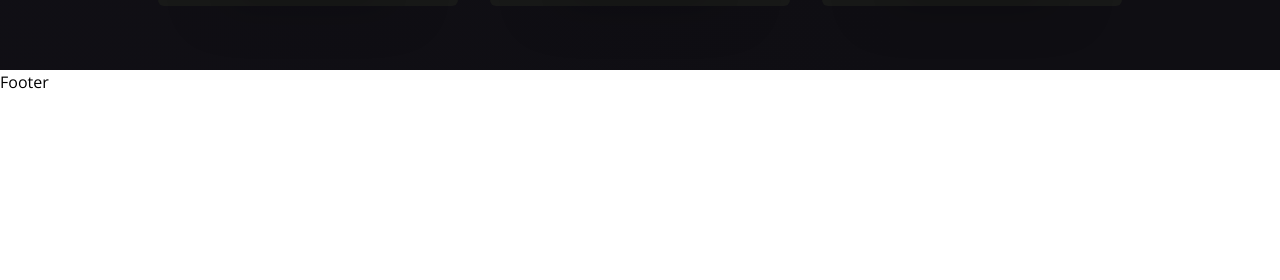
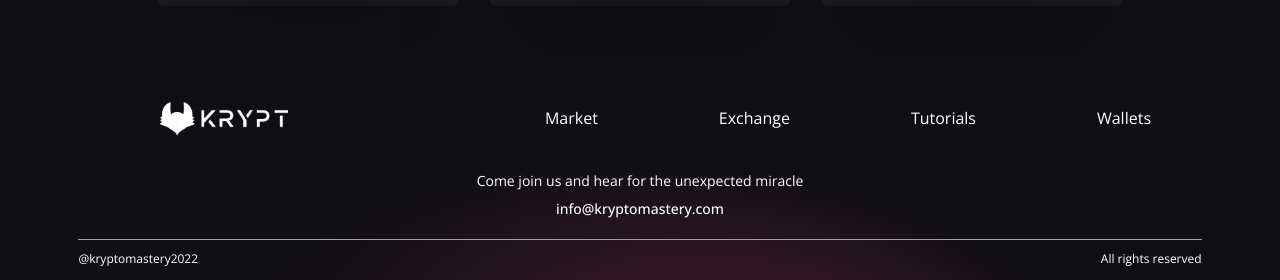
Before and after one commit to ProMehedi/blockchain-krypt, a React (Create React App) app in the folder client/: page / in a window 1280 px wide. Shown: the part 2309-2589 px from the top of the page. Before the commit the page ends 2403 px from the top, so only its background shows below. Built offline with nearby package versions, Linux system fonts and the light colour scheme; no server answers.

Commit message:
Create Footer

```diff
--- a/client/src/components/Footer.jsx
+++ b/client/src/components/Footer.jsx
@@ -1,5 +1,43 @@
 const Footer = () => {
-  return <div>Footer</div>
+  return (
+    <div className='w-full flex md:justify-center justify-between items-center flex-col p-4 gradient-bg-footer'>
+      <div className='w-full flex sm:flex-row flex-col justify-between items-center my-4'>
+        <div className='flex flex-[0.5] justify-center items-center'>
+          <img src='images/logo.png' alt='logo' className='w-32' />
+        </div>
+        <div className='flex flex-1 justify-evenly items-center flex-wrap sm:mt-0 mt-5 w-full'>
+          <p className='text-white text-base text-center mx-2 cursor-pointer'>
+            Market
+          </p>
+          <p className='text-white text-base text-center mx-2 cursor-pointer'>
+            Exchange
+          </p>
+          <p className='text-white text-base text-center mx-2 cursor-pointer'>
+            Tutorials
+          </p>
+          <p className='text-white text-base text-center mx-2 cursor-pointer'>
+            Wallets
+          </p>
+        </div>
+      </div>
+
+      <div className='flex justify-center items-center flex-col mt-5'>
+        <p className='text-white text-sm text-center'>
+          Come join us and hear for the unexpected miracle
+        </p>
+        <p className='text-white text-sm text-center font-medium mt-2'>
+          info@kryptomastery.com
+        </p>
+      </div>
+
+      <div className='sm:w-[90%] w-full h-[0.25px] bg-gray-400 mt-5 ' />
+
+      <div className='sm:w-[90%] w-full flex justify-between items-center mt-3'>
+        <p className='text-white text-left text-xs'>@kryptomastery2022</p>
+        <p className='text-white text-right text-xs'>All rights reserved</p>
+      </div>
+    </div>
+  )
 }
 
 export default Footer
```
